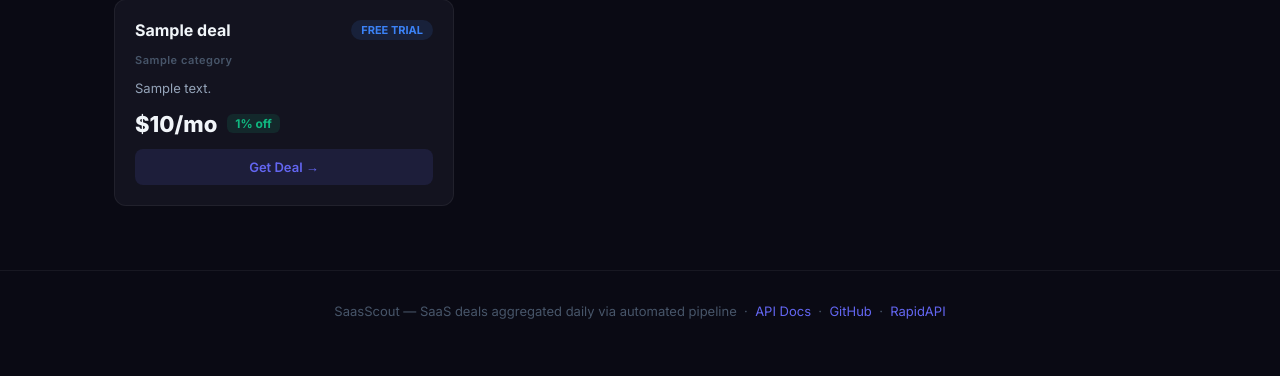
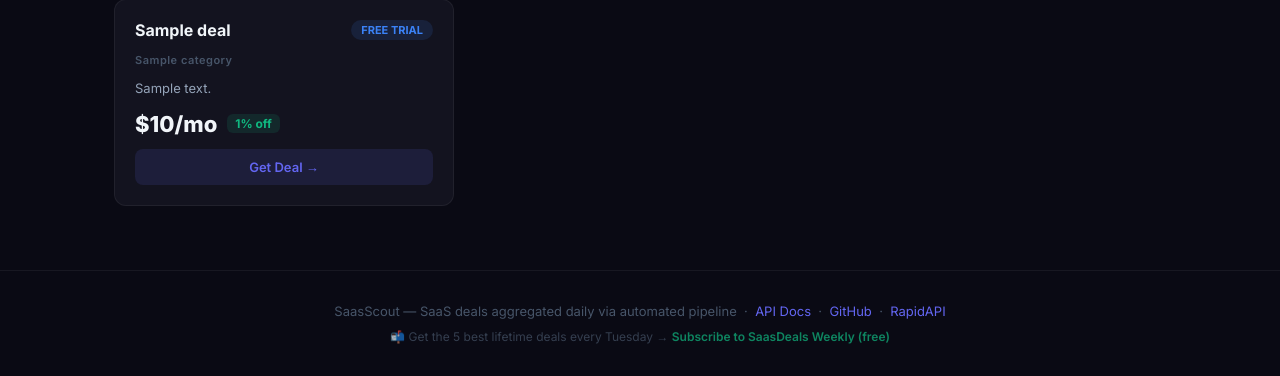
Before and after one commit to nxtcraft/saasscout, a Python web app: template templates/index.html in a window 1280 px wide. Shown: the part 642-1018 px from the top of the page. Before the commit the page ends 961 px from the top, so only its background shows below. Run offline with Jinja, Linux system fonts and the light colour scheme; the template is opened without the code that fills it: most values are stand-ins (such as "Sample title", 1, 10 or a date in 2020).

Commit message:
SaasScout: add SaasDeals Weekly cross-promo in footer
Cross-link to SaasDeals Weekly newsletter landing page
so API visitors can subscribe to the curated deal emails.

Co-Authored-By: Claude Sonnet 4.6 <noreply@anthropic.com>

```diff
--- a/templates/index.html
+++ b/templates/index.html
@@ -359,6 +359,10 @@ footer a { color: var(--accent); text-decoration: none; }
   <a href="https://github.com/nxtcraft/saasscout" target="_blank">GitHub</a> &nbsp;·&nbsp;
   <a href="https://rapidapi.com/PradeepKumarKesharwani/api/saasscout-saas-deals-and-lifetime-deal-tracker" target="_blank">RapidAPI</a>
   </p>
+  <p style="margin-top:10px;font-size:12px;opacity:.7;">
+    📬 Get the 5 best lifetime deals every Tuesday →
+    <a href="https://nxtcraft.github.io/saasdeals/" target="_blank" style="color:var(--green);font-weight:600;">Subscribe to SaasDeals Weekly (free)</a>
+  </p>
 </footer>
 
 <script>
```
